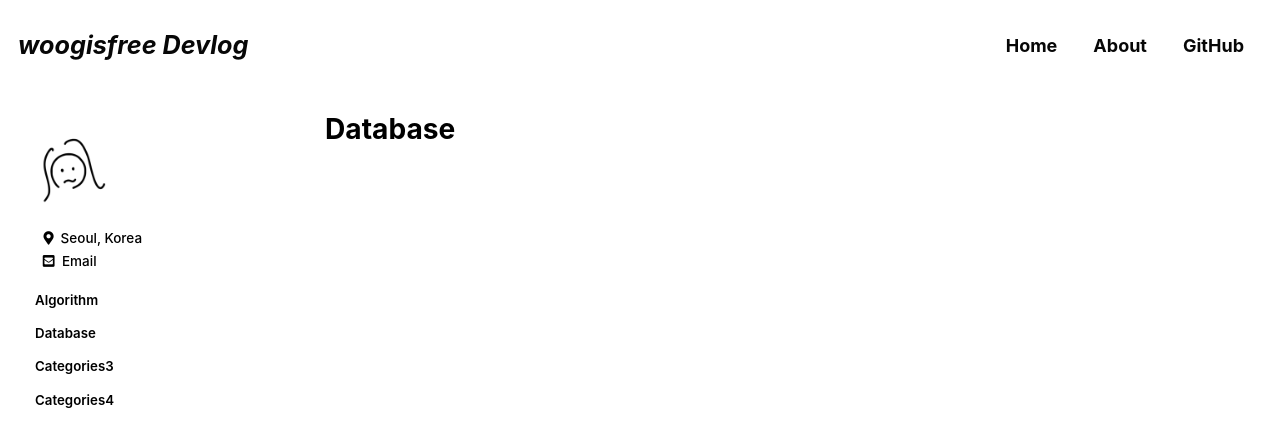
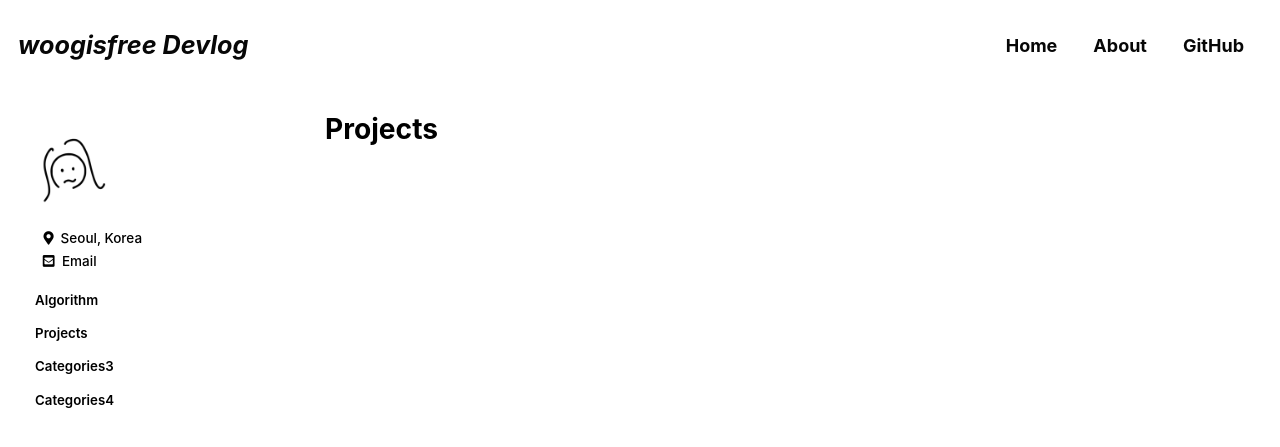
Before and after one commit to woogisfree/woogisfree.github.io, a Jekyll site: the page built from _pages/categories/category-projects.md, in a window 1280 px wide and 900 px high. Shown: the top 447 px of the window. Built offline with Jekyll 4.4.1, drawn with Linux system fonts in a browser that asks for light colours; cached includes are drawn as plain includes; some web fonts are replaced.

Commit message:
feat: add category named projects

```diff
--- a/_data/navigation.yml
+++ b/_data/navigation.yml
@@ -20,8 +20,8 @@ main:
 categories:
   - title: 'Algorithm'
     url: /categories/algorithm/
-  - title: 'Database'
-    url: /categories/database/
+  - title: 'Projects'
+    url: /categories/projects/
   - title: 'Categories3'
     url: /categories/categories3/
   - title: 'Categories4'
--- a/_pages/categories/category-database.md
+++ b/_pages/categories/category-projects.md
@@ -1,9 +1,9 @@
 ---
-title: 'Database'
+title: 'Projects'
 layout: category
-permalink: /categories/database/
+permalink: /categories/projects/
 author_profile: true
-taxonomy: Database
+taxonomy: Projects
 sidebar:
   nav: 'categories'
 ---
```
